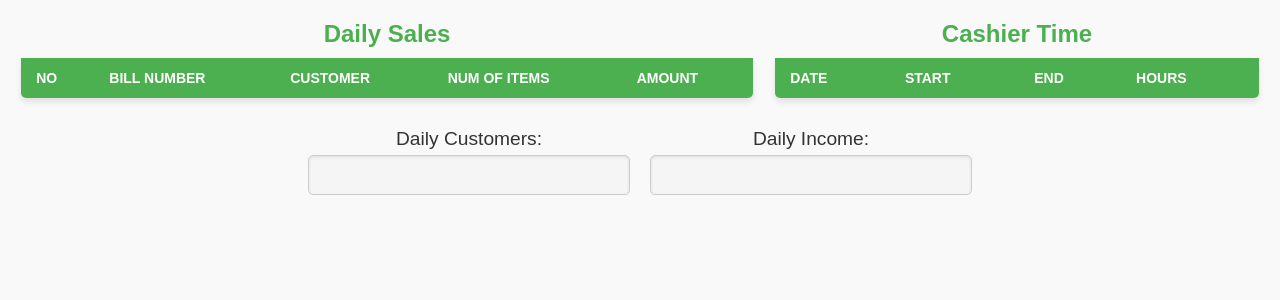
After one commit to Ashen1919/Retail-wholesale-shop-control-system, a PHP site: page /statistics.php in a window 1280 px wide. The commit adds this page. Shown: the top 300 px of the page. Run offline with PHP 8.4, Linux system fonts and the light colour scheme; lists and menus that the app fills with data are empty.

Commit message:
Counter structure implemented

```diff
--- /dev/null
+++ b/Cashier/Assets/css/statistics.css
@@ -0,0 +1,113 @@
+body {
+    font-family: Arial, sans-serif;
+    padding: 20px;
+    background-color: #f9f9f9;
+    color: #333;
+    margin: 0;
+}
+
+table {
+    border-collapse: collapse;
+    width: 100%;
+    background-color: #fff;
+    box-shadow: 0 4px 6px rgba(0, 0, 0, 0.1);
+    border-radius: 5px;
+    overflow: hidden;
+}
+
+table th, table td {
+    padding: 12px 15px;
+    text-align: left;
+}
+
+table th {
+    background-color: #4CAF50;
+    color: white;
+    text-transform: uppercase;
+    font-size: 14px;
+}
+
+table tbody tr:nth-child(even) {
+    background-color: #f2f2f2;
+}
+
+table tbody tr:hover {
+    background-color: #e9f7e9;
+}
+
+caption {
+    font-size: 1.5em;
+    font-weight: bold;
+    color: #4CAF50;
+    margin-bottom: 10px;
+}
+
+.tables {
+    display: flex;
+    flex-wrap: wrap;
+    gap: 20px;
+    margin-bottom: 30px;
+    justify-content: space-around;
+}
+
+.sales-table, .cashier-table {
+    border: none;
+}
+
+.sales-table{
+    width: 59%;
+}
+
+.cashier-table{
+    width: 39%;
+}
+
+.inputs {
+    display: flex;
+    flex-wrap: wrap;
+    gap: 20px;
+    justify-content: center;
+    align-items: center;
+}
+
+.inputs div {
+    display: flex;
+    flex-direction: column;
+    align-items: center;
+    text-align: center;
+}
+
+.inputs label {
+    font-size: 1.2em;
+    color: #333;
+    margin-bottom: 5px;
+}
+
+.inputs input {
+    padding: 10px;
+    width: 300px;
+    font-size: 16px;
+    border: 1px solid #ccc;
+    border-radius: 5px;
+    box-shadow: inset 0 1px 3px rgba(0, 0, 0, 0.1);
+}
+
+.inputs input:disabled {
+    background-color: #f5f5f5;
+    color: #999;
+}
+
+@media (max-width: 768px) {
+    .tables {
+        flex-direction: column;
+        align-items: center;
+    }
+
+    .sales-table, .cashier-table {
+        width: 100%;
+    }
+
+    .inputs input {
+        width: 90%;
+    }
+}
--- a/Cashier/counter.php
+++ b/Cashier/counter.php
@@ -21,11 +21,11 @@
                 <button>Search</button>
             </div>
             <div>
-            <label for="date">Date : </label>
+                <label for="date">Date : </label>
                 <input type="text" disabled>
             </div>
             <div>
-            <label for="time">Time : </label>
+                <label for="time">Time : </label>
                 <input type="text" disabled>
             </div>
         </div>
--- /dev/null
+++ b/Cashier/statistics.php
@@ -0,0 +1,58 @@
+<!DOCTYPE html>
+<html lang="en">
+<head>
+    <meta charset="UTF-8">
+    <meta name="viewport" content="width=device-width, initial-scale=1.0">
+    <title>Statistics</title>
+    <link href="./Assets/css/statistics.css" rel="stylesheet" >
+</head>
+<body>
+    <div class="tables">
+        <div class="sales-table">
+            <table>
+                <caption>Daily Sales</caption>
+                <thead>
+                    <tr>
+                        <th>No</th>
+                        <th>Bill Number</th>
+                        <th>Customer</th>
+                        <th>Num of Items</th>
+                        <th>Amount</th>
+                    </tr>
+                </thead>
+                <tbody>
+                    <tr>
+                    </tr>
+                </tbody>
+            </table>
+        </div>
+        <div class="cashier-table">
+            <table>
+                <caption>Cashier Time</caption>
+                <thead>
+                    <tr>
+                        <th>Date</th>
+                        <th>Start</th>
+                        <th>End</th>
+                        <th>Hours</th>
+                    </tr>
+                </thead>
+                <tbody>
+                    <tr>
+                    </tr>
+                </tbody>
+            </table>
+        </div>
+    </div>
+    <div class="inputs">
+        <div>
+            <label for="daily-customer-count">Daily Customers:</label>
+            <input type="number" disabled>
+        </div>
+        <div>
+            <label for="daily-income">Daily Income:</label>
+            <input type="number" disabled>
+        </div>
+    </div>
+</body>
+</html>
```
